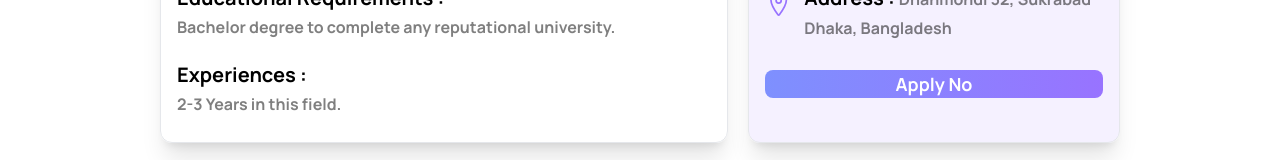
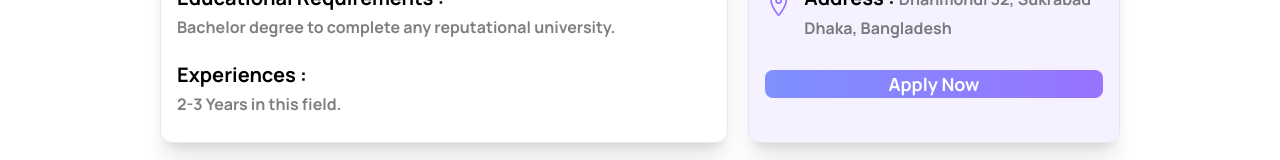
Before and after one commit to mdasaduzzamanasad90/career_hub_website_project, a React (Vite) app: page /jobdetails/1 in a window 1280 px wide. Shown: the part 708-868 px from the top of the page. Built offline with nearby package versions, Linux system fonts and the light colour scheme.

Commit message:
try something new and i enjoy it

```diff
--- a/src/Components/JobDetails/JobDetails.jsx
+++ b/src/Components/JobDetails/JobDetails.jsx
@@ -90,7 +90,7 @@ const JobDetails = () => {
                     <IoLocationOutline size={40} className="text-[#9873FF]"/>
                     <h1 className="font-bold text-xl">Address : <small className="text-[#00000080]">{contact_information.address}</small></h1>
                 </div>
-                <button onClick={notify} className="btn w-full text-white rounded-lg font-bold text-lg bg-gradient-to-r from-[#7E90FE] to-[#9873FF]">Apply No</button>
+                <button onClick={notify} className="btn w-full text-white rounded-lg font-bold text-lg bg-gradient-to-r from-[#7E90FE] to-[#9873FF]">Apply Now</button>
             </div>
         </div>
         <ToastContainer
```
